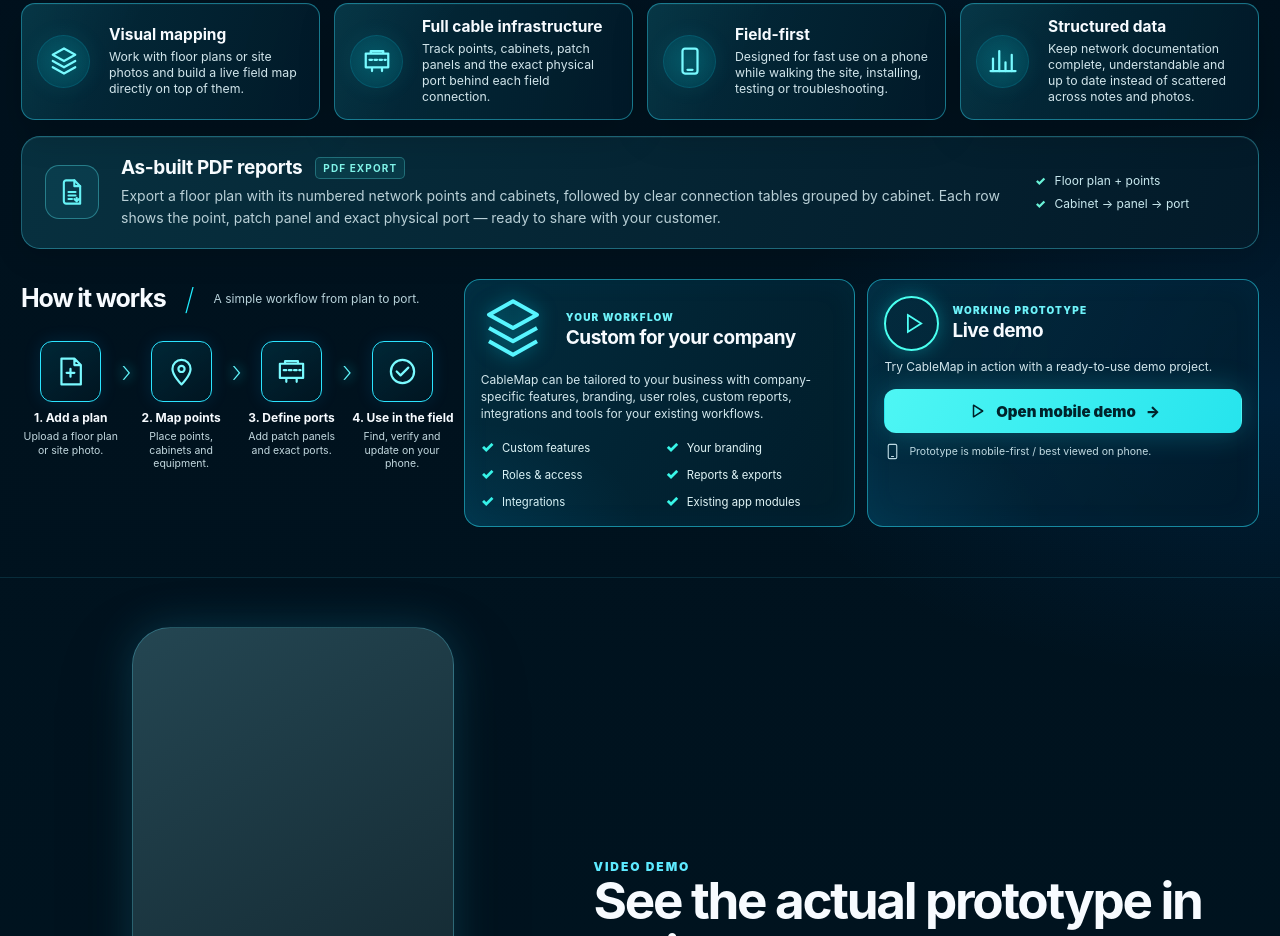
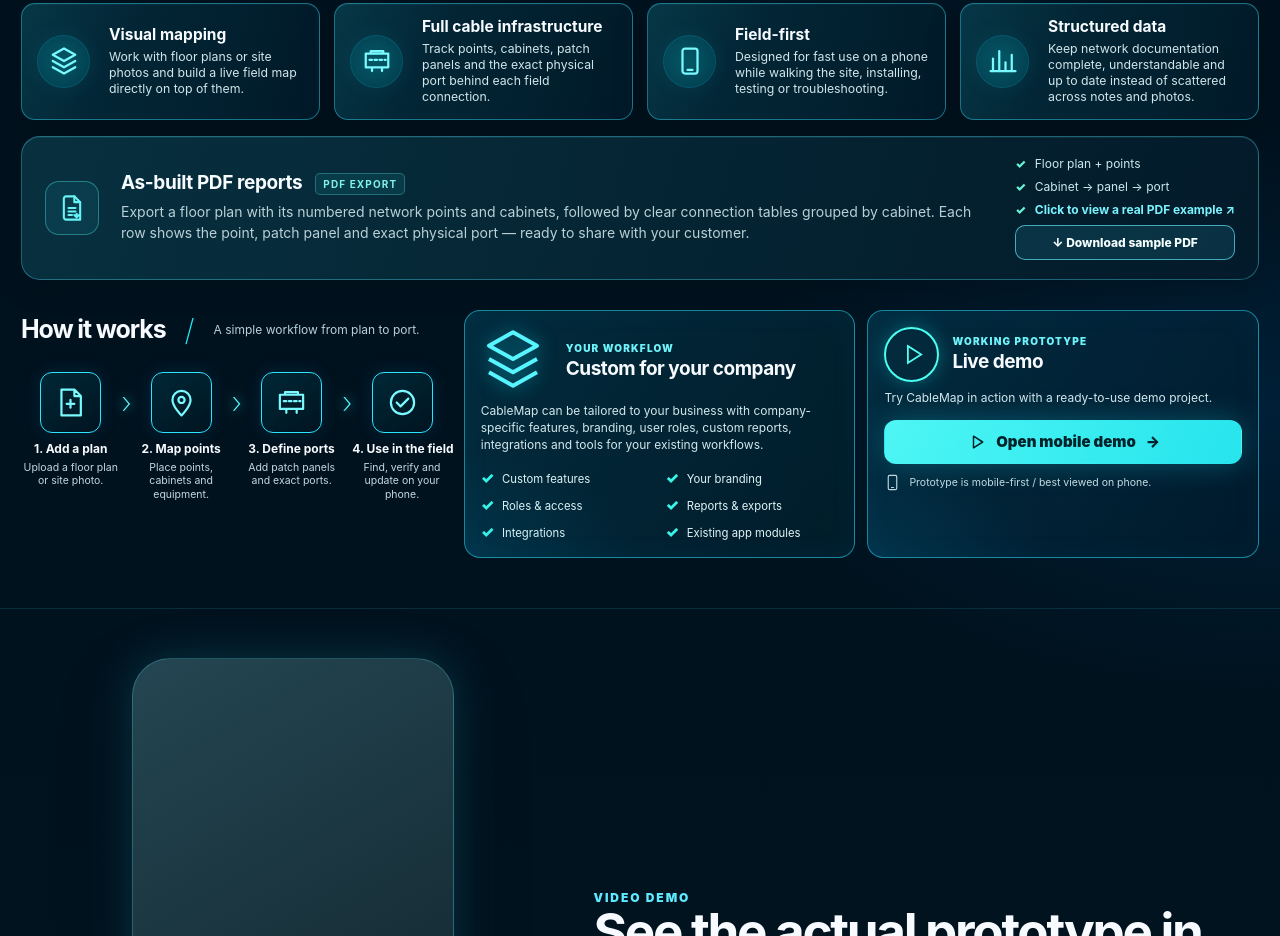
Before and after one commit to KostttS/KostttS, a plain HTML site: page cablemap-site/index.html in a window 1280 px wide. Shown: the part 765-1701 px from the top of the page. Drawn offline with Linux system fonts and the light colour scheme.

Commit message:
Make PDF reports card preview actual sample PDF and provide download link

```diff
--- a/cablemap-site/index.html
+++ b/cablemap-site/index.html
@@ -561,11 +561,24 @@ section{padding:49px 0}
 
 /* As-built PDF feature: preserve the feature grid and existing hero design. */
 .pdf-feature{
+  position:relative;
   display:grid;grid-template-columns:56px minmax(0,1fr) auto;align-items:center;gap:20px;
   margin-top:16px;padding:19px 23px;border:1px solid rgba(74,223,244,.37);
   border-radius:19px;background:linear-gradient(105deg,rgba(8,51,66,.92),rgba(3,27,42,.93));
   box-shadow:inset 0 1px 0 rgba(189,254,255,.07),0 9px 29px rgba(0,0,0,.13)
 }
+.pdf-feature-open{position:absolute;inset:0;z-index:1;border-radius:inherit;cursor:pointer}
+.pdf-feature-open:focus-visible{outline:3px solid #78f3ff;outline-offset:3px}
+.pdf-feature:hover{border-color:rgba(100,248,253,.75);box-shadow:inset 0 1px 0 rgba(189,254,255,.09),0 12px 35px rgba(8,173,208,.14)}
+.pdf-feature-view{color:#78f3ff;font-weight:700}
+.pdf-feature-view::before{content:"";margin-right:0}
+.pdf-feature-details .pdf-feature-download{
+  display:inline-flex;align-items:center;justify-content:center;position:relative;z-index:2;
+  padding:9px 13px;border:1px solid rgba(100,238,255,.65);border-radius:10px;
+  background:rgba(28,118,138,.25);color:#f4ffff;white-space:nowrap;
+  font-size:12px;font-weight:800;cursor:pointer;text-decoration:none
+}
+.pdf-feature-details .pdf-feature-download:hover{background:rgba(47,157,175,.45)}
 .pdf-feature-icon{
   width:54px;height:54px;border:1px solid rgba(91,244,249,.36);border-radius:14px;
   display:grid;place-items:center;background:rgba(17,102,120,.25);color:#67f3f6
@@ -690,6 +703,7 @@ section{padding:49px 0}
           </article>
         </div>
         <div class="pdf-feature" aria-label="As-built PDF export feature">
+          <a class="pdf-feature-open" href="./CableMap-demo-report.pdf" target="_blank" rel="noopener" aria-label="View a sample CableMap as-built PDF report"></a>
           <div class="pdf-feature-icon" aria-hidden="true">
             <svg viewBox="0 0 24 24" fill="none" stroke="currentColor" stroke-width="1.8" stroke-linecap="round" stroke-linejoin="round">
               <path d="M7 2h7l5 5v15H7a2 2 0 0 1-2-2V4a2 2 0 0 1 2-2Z"/>
@@ -704,6 +718,8 @@ section{padding:49px 0}
           <div class="pdf-feature-details" aria-label="PDF contents">
             <span>Floor plan + points</span>
             <span>Cabinet → panel → port</span>
+            <span class="pdf-feature-view">Click to view a real PDF example ↗</span>
+            <a class="pdf-feature-download" href="./CableMap-demo-report.pdf" download="CableMap-Demo-As-Built-Report.pdf" aria-label="Download sample CableMap as-built PDF report">↓ Download sample PDF</a>
           </div>
         </div>
       </div>
```
